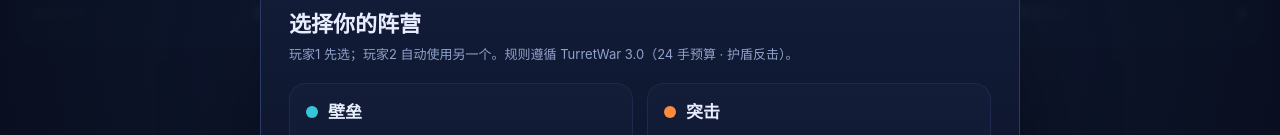
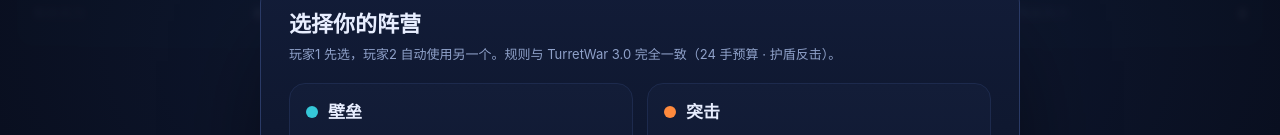
Before and after one commit to CasomTheseus/TurretWar, a plain HTML site: page web/index.html in a window 1280 px wide. Shown: the part 274-409 px from the top of the page. Drawn offline with Linux system fonts and the light colour scheme.

Commit message:
Add live URL to README and fix copy
- README：简介下方加在线游玩地址；AlphaTest_4.0 条目补在线地址
- web/index.html：开局文案「规则遵循 3.0」改为「规则与 3.0 完全一致」，与 4.0 品牌一致

```diff
--- a/web/index.html
+++ b/web/index.html
@@ -298,7 +298,7 @@ button{font:inherit;color:inherit;background:none;border:0;cursor:pointer}
 <div class="modal" id="pickModal">
   <div class="panel">
     <h2>选择你的阵营</h2>
-    <p class="lead">玩家1 先选；玩家2 自动使用另一个。规则遵循 TurretWar 3.0（24 手预算 · 护盾反击）。</p>
+    <p class="lead">玩家1 先选，玩家2 自动使用另一个。规则与 TurretWar 3.0 完全一致（24 手预算 · 护盾反击）。</p>
     <div class="picks">
       <button class="pick" data-f="bulwark">
         <div class="ph"><span class="dot" style="background:var(--bulwark)"></span><span class="nm">壁垒</span></div>
```
Also changed, not shown: 1 other file.
